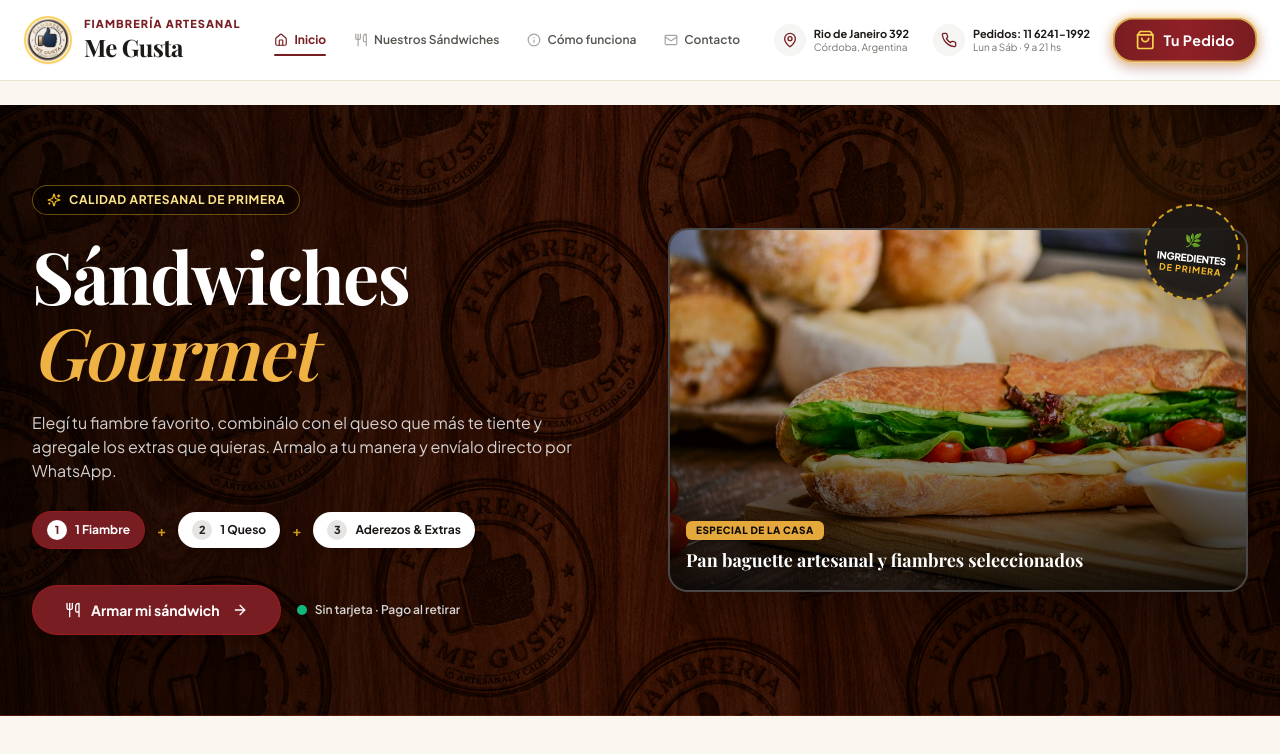
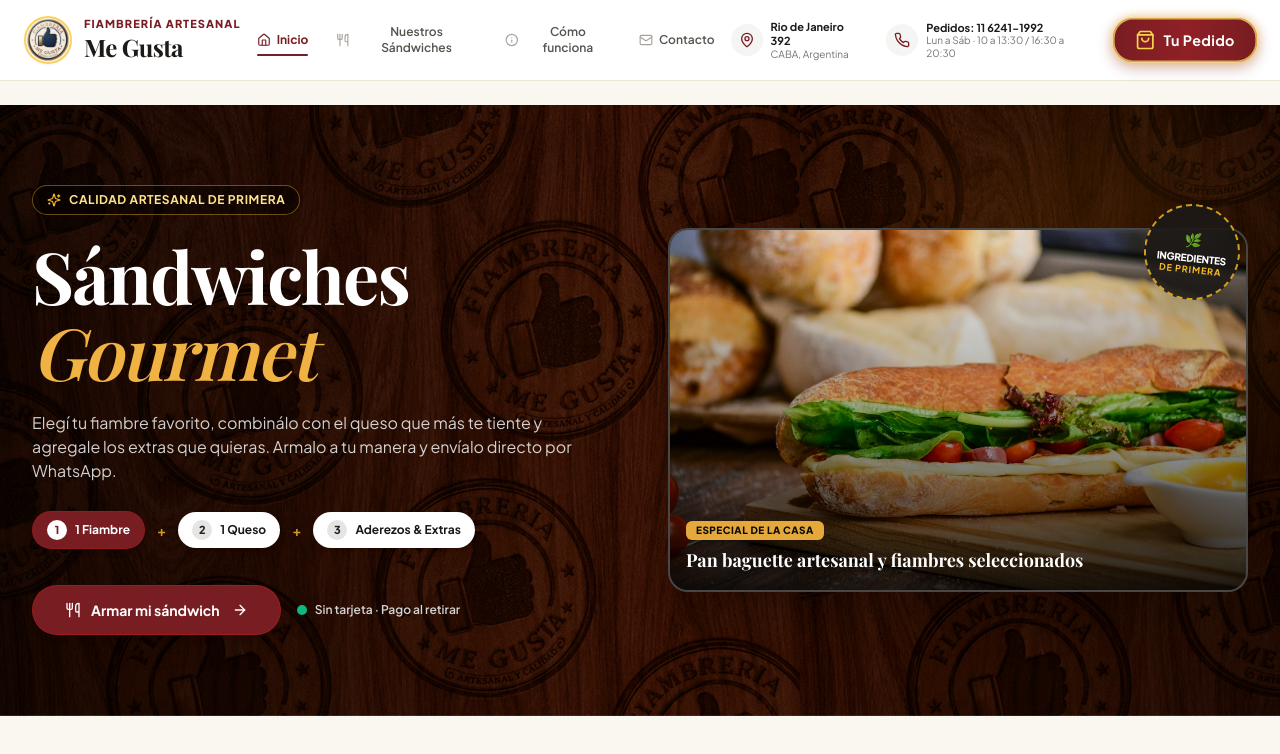
Before and after one commit to shakoalter/me-gusta-fiambreria, a React (Vite) app: page / in a window 1280 px wide. Shown: the top 754 px of the page. Built offline with nearby package versions, Linux system fonts and the light colour scheme; a web font is replaced by a local one.

Commit message:
fix: update location to CABA, update store hours and rename cheese to Cheddar

```diff
--- a/src/components/layout/Header.tsx
+++ b/src/components/layout/Header.tsx
@@ -95,7 +95,7 @@ export const Header: React.FC = () => {
                 {STORE_CONFIG.address}
               </span>
               <span className="text-[10px] text-gourmet-muted block leading-tight">
-                Córdoba, Argentina
+                CABA, Argentina
               </span>
             </div>
           </div>
@@ -110,7 +110,7 @@ export const Header: React.FC = () => {
                 Pedidos: {STORE_CONFIG.displayPhone}
               </span>
               <span className="text-[10px] text-gourmet-muted block leading-tight">
-                Lun a Sáb · 9 a 21 hs
+                Lun a Sáb · 10 a 13:30 / 16:30 a 20:30
               </span>
             </div>
           </div>
--- a/src/config/storeConfig.ts
+++ b/src/config/storeConfig.ts
@@ -18,7 +18,7 @@ export const STORE_CONFIG: StoreConfig = {
   whatsappNumber: import.meta.env.VITE_WHATSAPP_NUMBER || "5491162411992",
   displayPhone: "11 6241-1992",
   address: "Rio de Janeiro 392",
-  schedule: "Lunes a Sábados: 10:00 a 21:00 hs | Domingos: 11:00 a 15:00 hs",
+  schedule: "Lun a Sáb de 10:00 a 13:30 hs y de 16:30 a 20:30 hs",
   paymentNotice: "El pago se abona al momento de retirar en el local (Efectivo o Transferencia bancaria).",
   currency: "ARS",
 };
--- a/src/data/quesos.ts
+++ b/src/data/quesos.ts
@@ -27,7 +27,7 @@ export const QUESOS_DATA: Queso[] = [
   },
   {
     id: 'cheddar',
-    name: 'Cheddar Artesanal',
+    name: 'Cheddar',
     flavorProfile: 'Cremoso',
     description: 'Sabor intenso, textura cremosa y un toque dorado irresistible.',
     image: '/images/quesos/cheddar.jpg',
```
